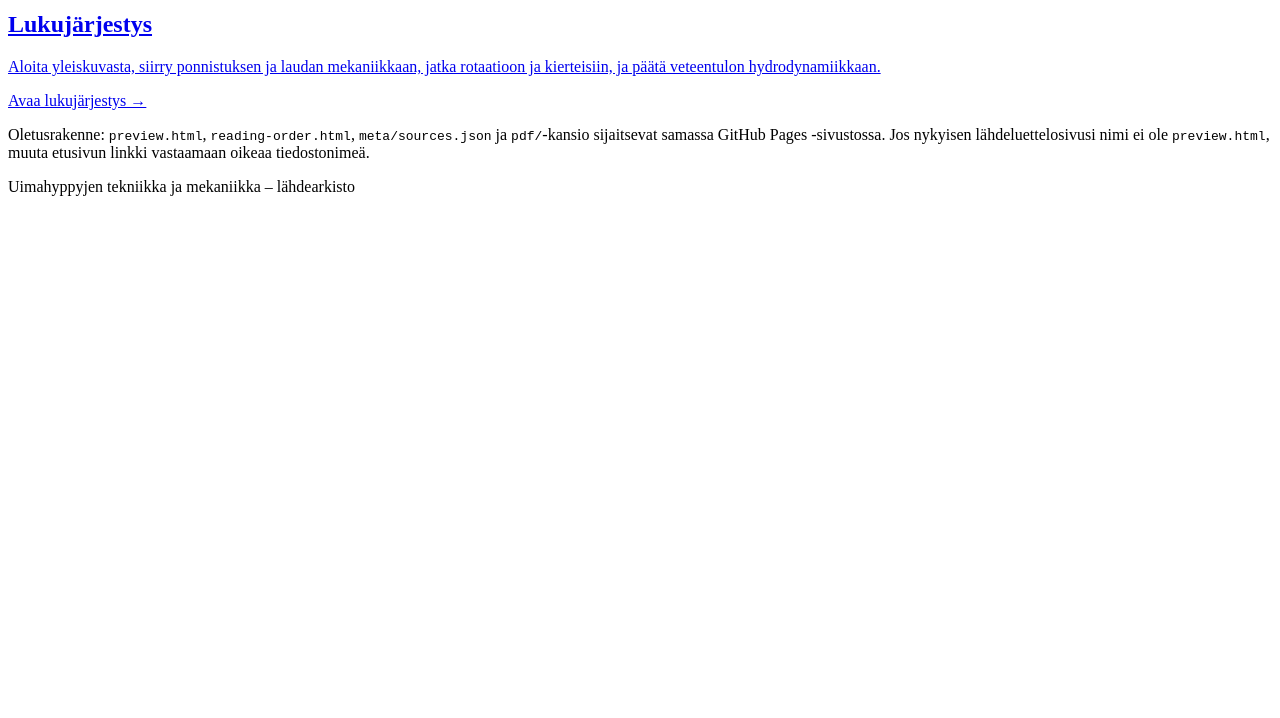
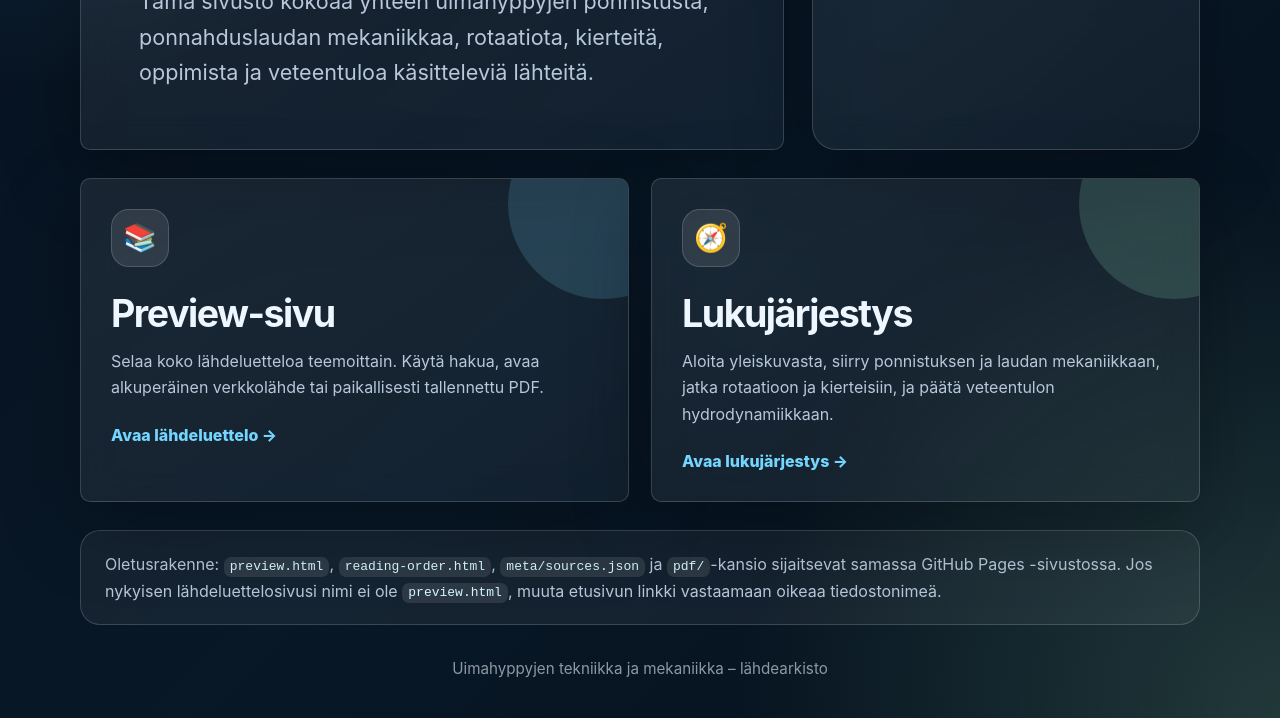
Before and after one commit to lauriarvilommi/uimahypyt-pdf, a plain HTML site: page docs/index.html in a window 1280 px wide. Shown: the part 452-1170 px from the top of the page. Before the commit the page ends 800 px from the top, so only its background shows below. Drawn offline with Linux system fonts and the light colour scheme.

Commit message:
Update index.html

```diff
--- a/docs/index.html
+++ b/docs/index.html
@@ -5,7 +5,7 @@
   <meta name="viewport" content="width=device-width, initial-scale=1" />
   <title>Uimahyppyjen tekniikka ja mekaniikka</title>
   <meta name="description" content="Open access PDF -lähteitä uimahyppyjen tekniikasta, biomekaniikasta ja mekaniikasta." />
-  <link shref="./css/index.css" />
+  <link rel="stylesheet" type="text/css" href="./css/index.css" />
 </head>
 <body>
   <main class="page">
```
